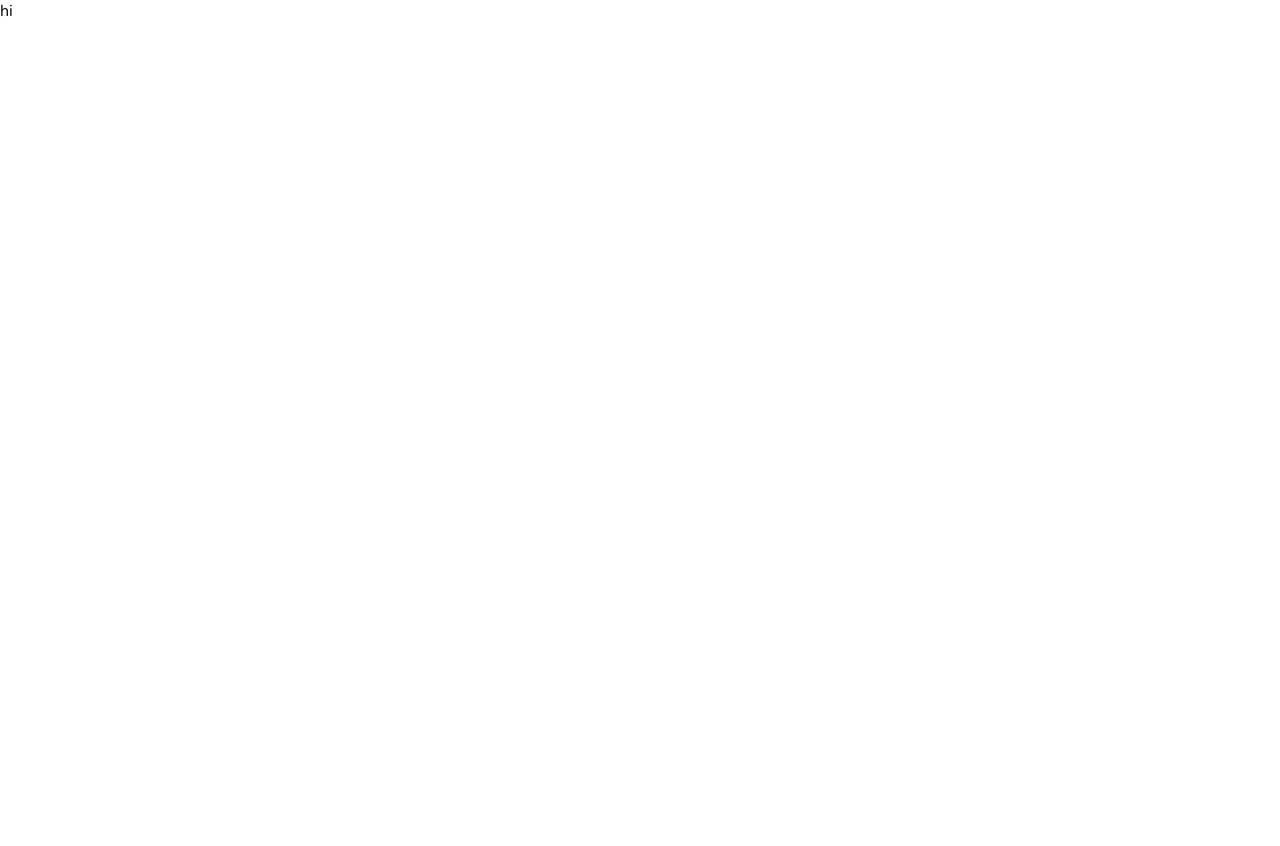
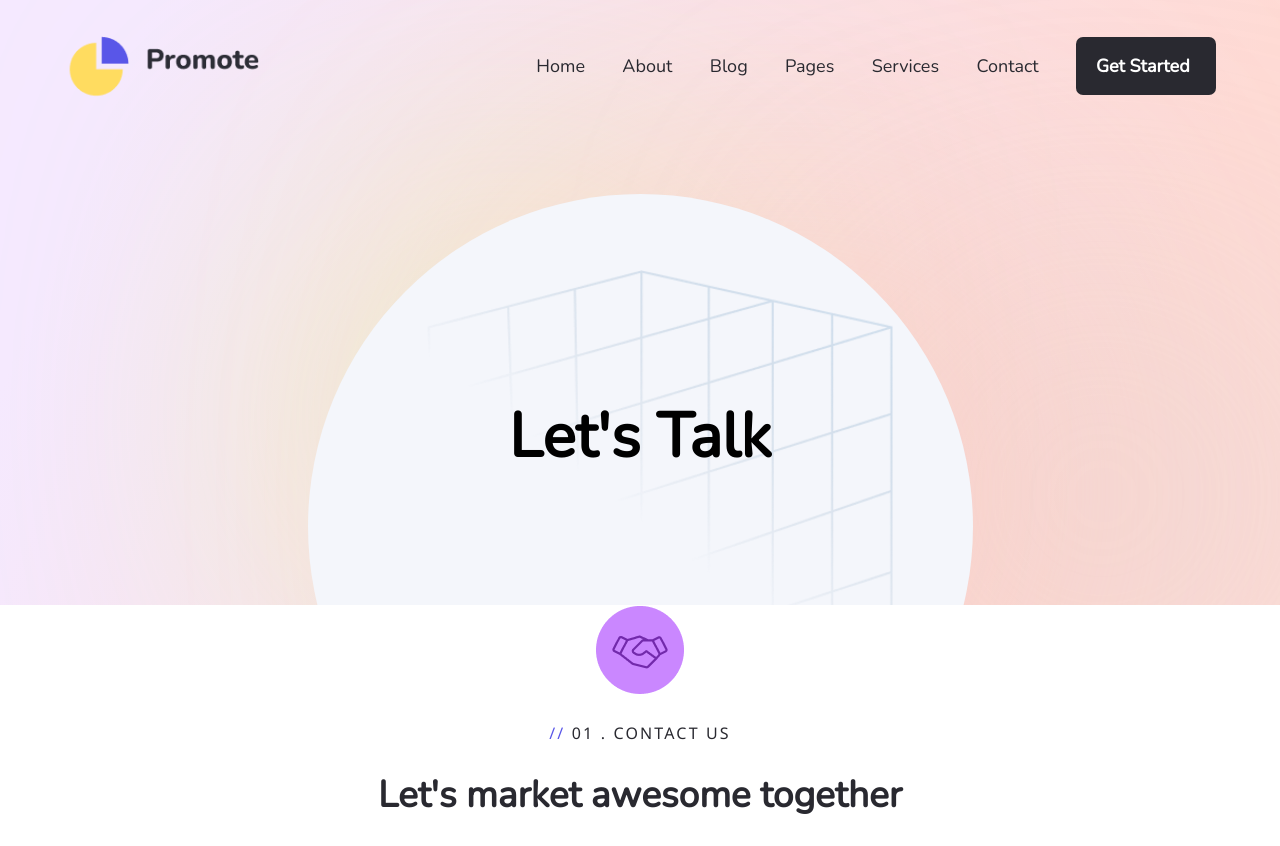
Before and after one commit to koredeJacob/Digital-Marketing-site, a React (Vite) app: page /ContactUs in a window 1280 px wide. Before the commit the page ends 800 px from the top, so only its background shows below. Built offline with nearby package versions, Linux system fonts and the light colour scheme.

Commit message:
working  on contact

```diff
--- a/src/components/blog card/blogcard.jsx
+++ b/src/components/blog card/blogcard.jsx
@@ -1,21 +1,20 @@
 import React from "react";
 import { Link } from "react-router-dom";
 
-import social2 from "../../assets/blogimages/socials 2.png"
 import "./blogcard.css"
 
 const BlogCard = ({image ,buttontext,title}) =>{
     return (
         <div className="blog-card">
             <div className="blog-card-image">
-                <img src={image  || social2}/>
+                <img src={image} loading="lazy"/>
             </div>
             <div className="blog-card-meta">
-                <Link>{buttontext || "content"}</Link>
+                <Link>{buttontext}</Link>
                 <p>MARCH 13, 2023</p>
             </div>
             <div className="blog-card-title">
-                <h3>{title || "The Best 4 Types Of Marketing Strategies For Small Businesses"}</h3>
+                <h3>{title}</h3>
             </div>
         </div>
     )
--- a/src/pages/Contactus/contactus.jsx
+++ b/src/pages/Contactus/contactus.jsx
@@ -1,7 +1,29 @@
 import React from "react";
 
+import handshake from "../../assets/aboutimages/handshake.png"
+import Nav from "../../components/navigation/navigation";
+import Banner from "../../components/banner/banner";
+import Header from "../../components/header/header";
+
 function ContactUs(){
-    return <div>hi</div>
+    return (
+        <div>
+            <header className="services-hero" style={{background: "linear-gradient(111.23deg, #F5E9FF 9.95%, #FFDBD5 85.17%)"}}>
+                <Nav/>
+                <div className="banner-container">
+                    <Banner text="Let's Talk" bluetext="" first= "#D9D9D9" second="#DDFF7C" third="#FFC4BB"/>
+                </div>
+            </header>
+            <div className="contactus-contact-container">
+                <div>
+                    <Header image={handshake} spantext="01 . CONTACT US" content="Let's market awesome together" light={false}/>
+                </div>
+                <div>
+
+                </div>
+            </div>
+        </div>
+    )
 }
 
 export default ContactUs
```
Also changed, not shown: src/components/contactbox/contactbox.jsx (added, +22 -0 lines), src/components/contactbox/contactbox.css (added), src/pages/Contactus/contactus.css (added).
